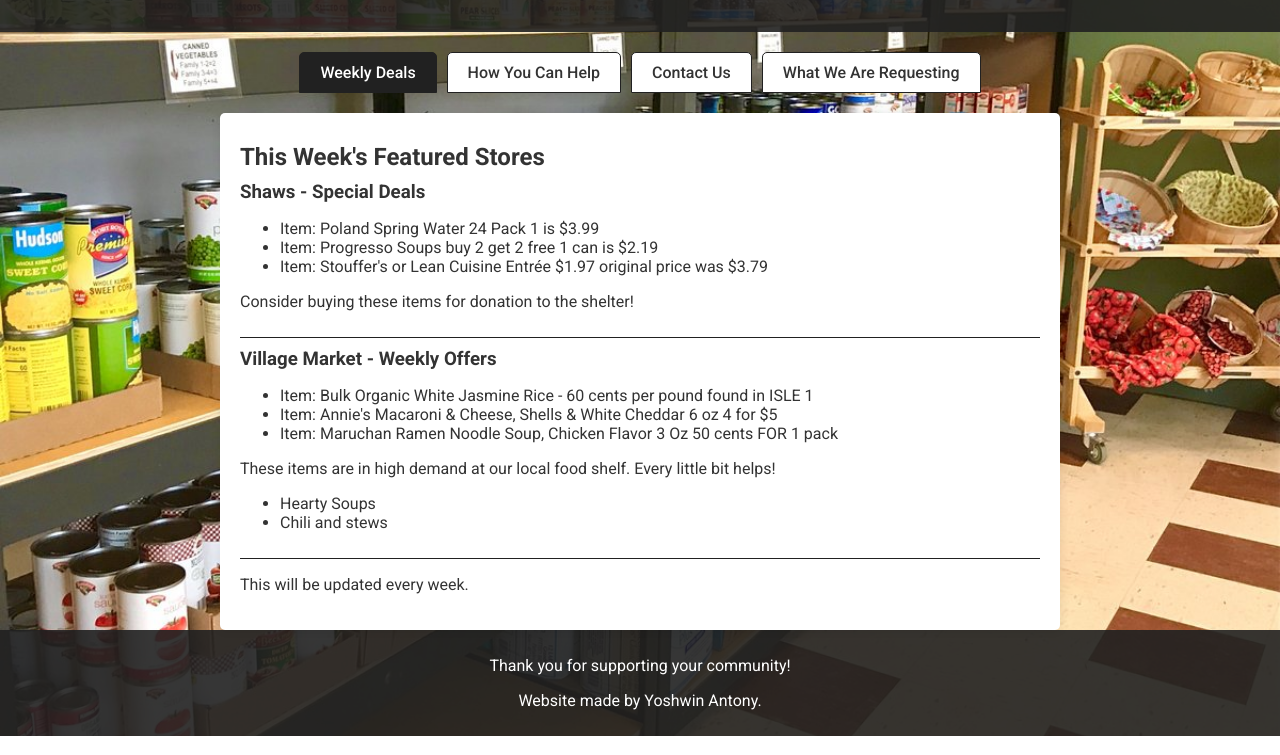
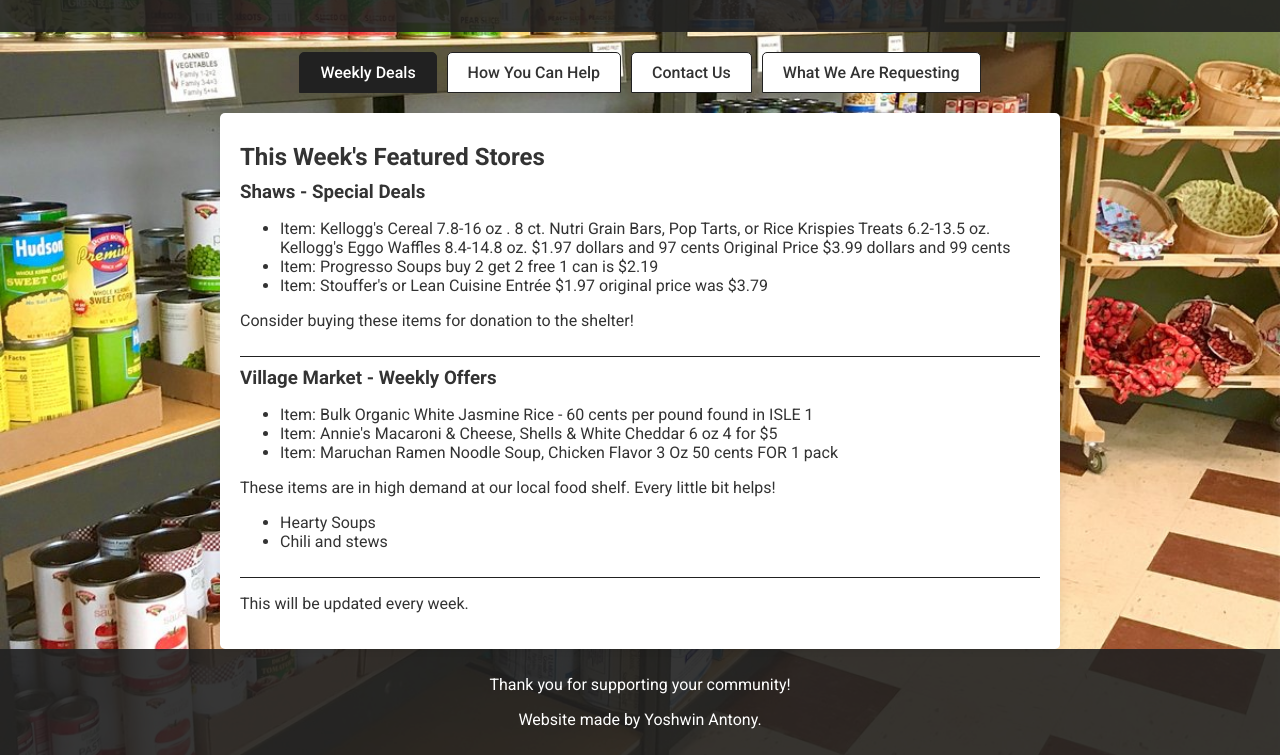
Before and after one commit to yoshwinantony123/Community_Food_Connect, a plain HTML site: page index.html in a window 1280 px wide. Shown: the part 107-862 px from the top of the page. Drawn offline with Linux system fonts and the light colour scheme.

Commit message:
Update index.html

```diff
--- a/index.html
+++ b/index.html
@@ -141,7 +141,17 @@
         <div class="deal">
             <h3>Shaws - Special Deals</h3>
             <ul>
-                <li>Item: Poland Spring Water 24 Pack 1 is $3.99</li>
+                <li>Item: Kellogg's Cereal 7.8-16 oz
+
+. 8 ct. Nutri Grain Bars,
+
+ Pop Tarts, or Rice Krispies Treats 6.2-13.5 oz.
+
+ Kellogg's Eggo Waffles 8.4-14.8 oz.
+
+$1.97 dollars and 97 cents
+Original Price $3.99 dollars and 99 cents
+</li>
                 <li>Item: Progresso Soups buy 2 get 2 free 1 can is $2.19</li>
                 <li>Item: Stouffer's or Lean Cuisine Entrée $1.97 original price was $3.79</li>
             </ul>
```
